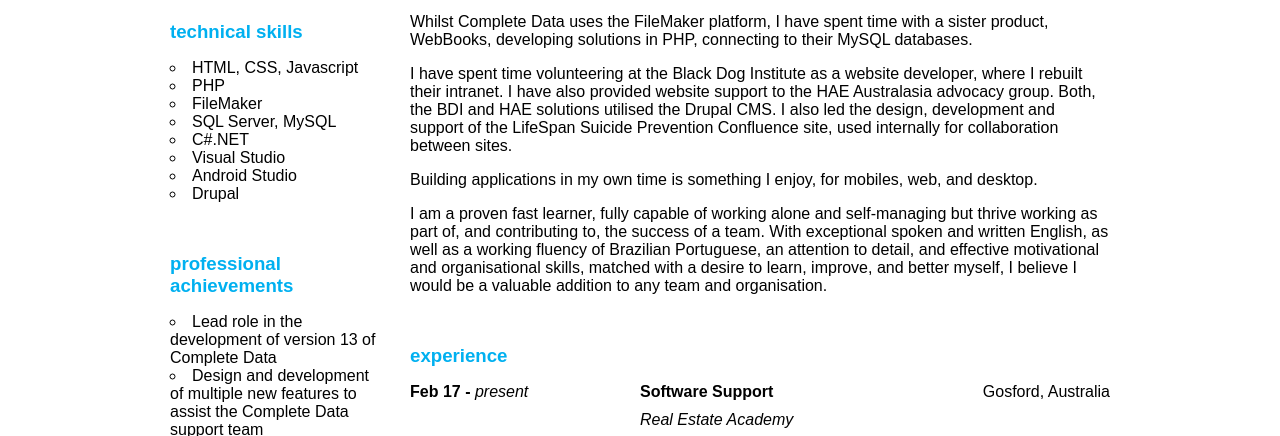
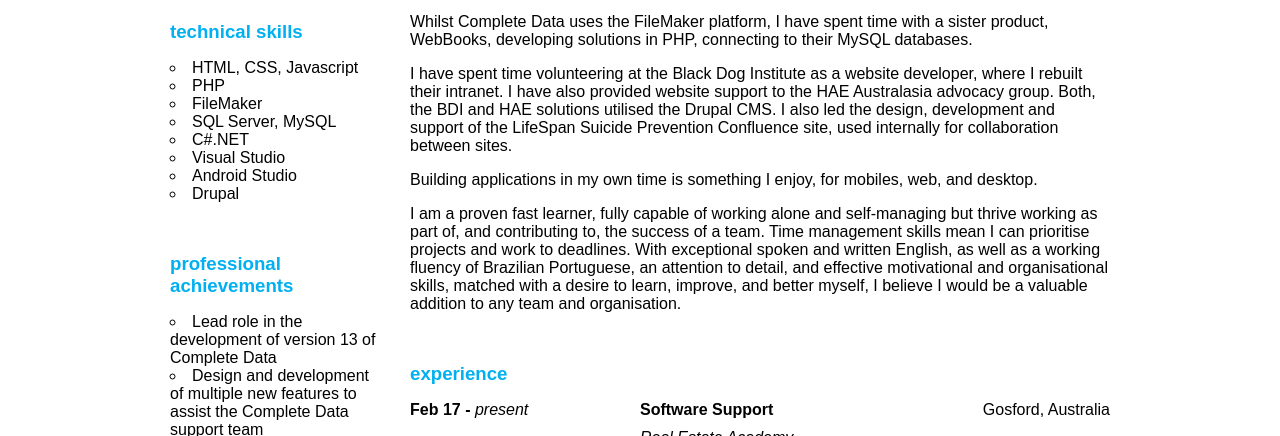
Before and after one commit to NBS5000/NBS5000.github.io, a plain HTML site: page index.html in a window 1280 px wide. Shown: the part 333-769 px from the top of the page. Drawn offline with nearby package versions, Linux system fonts and the light colour scheme.

Commit message:
Update index.html

```diff
--- a/index.html
+++ b/index.html
@@ -415,7 +415,7 @@
                     support to the HAE Australasia advocacy group. Both, the BDI and HAE solutions utilised the Drupal CMS. I also led the design, development and support of the LifeSpan Suicide Prevention
                     Confluence site, used internally for collaboration between sites.</p>
                     <p>Building applications in my own time is something I enjoy, for mobiles, web, and desktop.</p>
-                    <p>I am a proven fast learner, fully capable of working alone and self-managing but thrive working as part of, and contributing to, the success of a team.
+                    <p>I am a proven fast learner, fully capable of working alone and self-managing but thrive working as part of, and contributing to, the success of a team. Time management skills mean I can prioritise projects and work to deadlines.
                     With exceptional spoken and written English, as well as a working fluency of Brazilian Portuguese, an attention to detail, and effective motivational
                     and organisational skills, matched with a desire to learn, improve, and better myself, I believe I would be a valuable addition to any team and organisation.</p>
                 </div>
```
